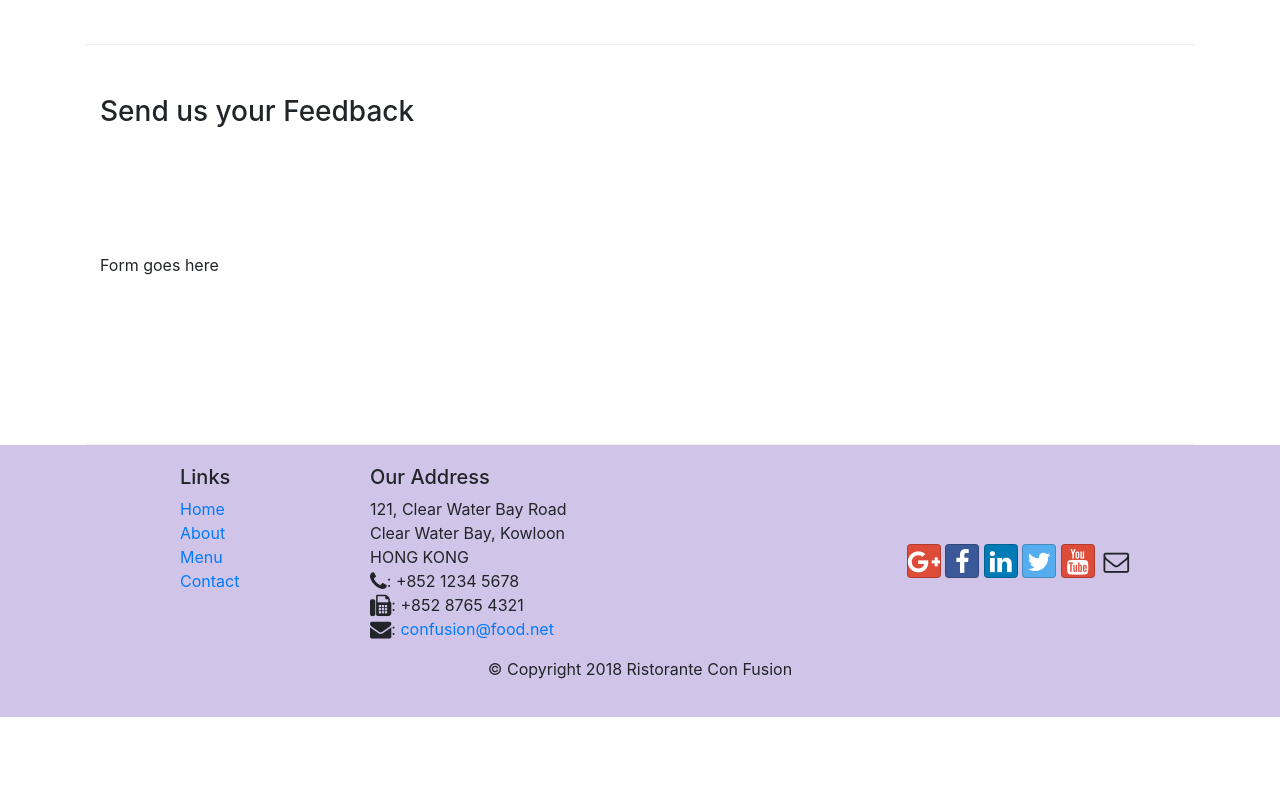
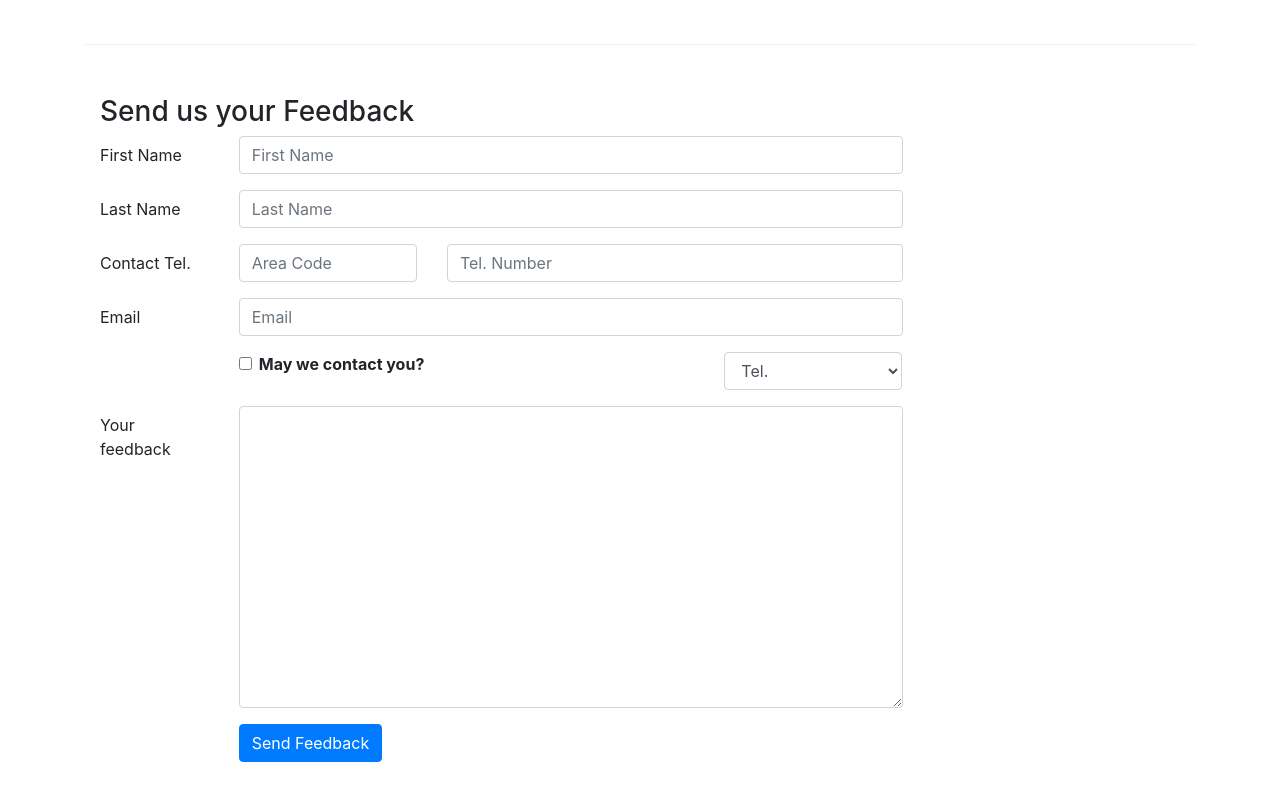
Before and after one commit to Arnabjana1999/web_frontend, a website: page Bootstrap4/conFusion/contactus.html in a window 1280 px wide. Shown: the part 820-1620 px from the top of the page. Before the commit the page ends 1537 px from the top, so only its background shows below. Drawn offline with nearby package versions, Linux system fonts and the light colour scheme; files whose address does not match are found by name.

Commit message:
Forms added

```diff
--- a/Bootstrap4/conFusion/contactus.html
+++ b/Bootstrap4/conFusion/contactus.html
@@ -93,7 +93,73 @@
               <h3>Send us your Feedback</h3>
            </div>
             <div class="col-12 col-md-9">
-                Form goes here
+            <!-- Form goes here -->
+            <form>
+                <div class="form-group row">
+                    <label for="firstname" class="col-md-2 col-form-label">First Name</label>
+                    <div class="col-md-10">
+                        <input type="text" class="form-control" id="firstname" name="firstname" placeholder="First Name">
+                    </div>
+                </div>
+
+                <div class="form-group row">
+                    <label for="lastname" class="col-md-2 col-form-label">Last Name</label>
+                    <div class="col-md-10">
+                        <input type="text" class="form-control" id="lastname" name="lastname" placeholder="Last Name">
+                    </div>
+                </div>
+
+                <div class="form-group row">
+                    <label for="telnum" class="col-12 col-md-2 col-form-label">Contact Tel.</label>
+                    <div class="col-5 col-md-3">
+                        <input type="tel" class="form-control" id="areacode" name="areacode" placeholder="Area Code">
+                    </div>
+                    <div class="col-7 col-md-7">
+                        <input type="tel" class="form-control" id="telnum" name="telnum" placeholder="Tel. Number">
+                    </div>
+                </div>
+
+                <div class="form-group row">
+                    <label for="emailid" class="col-md-2 col-form-label">Email</label>
+                    <div class="col-md-10">
+                        <input type="email" class="form-control" id="emailid" name="email" placeholder="Email">
+                    </div>
+                </div>
+
+                <div class="form-group row">
+                    <div class="col-md-6 offset-md-2">
+                        <div class="form-check">
+                            <input type="checkbox" class="form-check-input" name="approve" id="approve" value="">
+                            <label class="form-check-label" for="approve">
+                                <strong>May we contact you?</strong>
+                            </label>
+                        </div>
+                    </div>
+
+                    <div class="col-md-3 offset-md-1">
+                        <select class="form-control">
+                            <option>Tel.</option>
+                            <option>Email</option>
+                        </select>
+                    </div>
+                </div>
+
+                <div class="form-group row">
+                    <label for="feedback" class="col-md-2 col-form-label">Your feedback</label>
+                    <div class="col-md-10">
+                        <textarea type="email" class="form-control" id="feedback" name="feedback" rows="12"></textarea>
+                    </div>
+                </div>
+
+                <div class="form-group row">
+                    <div class="offset-md-2 col-md-10">
+                        <button type="submit" class="btn btn-primary">
+                            Send Feedback
+                        </button>
+                    </div>
+                </div>
+
+            </form>
             </div>
              <div class="col-12 col-md">
             </div>
```
